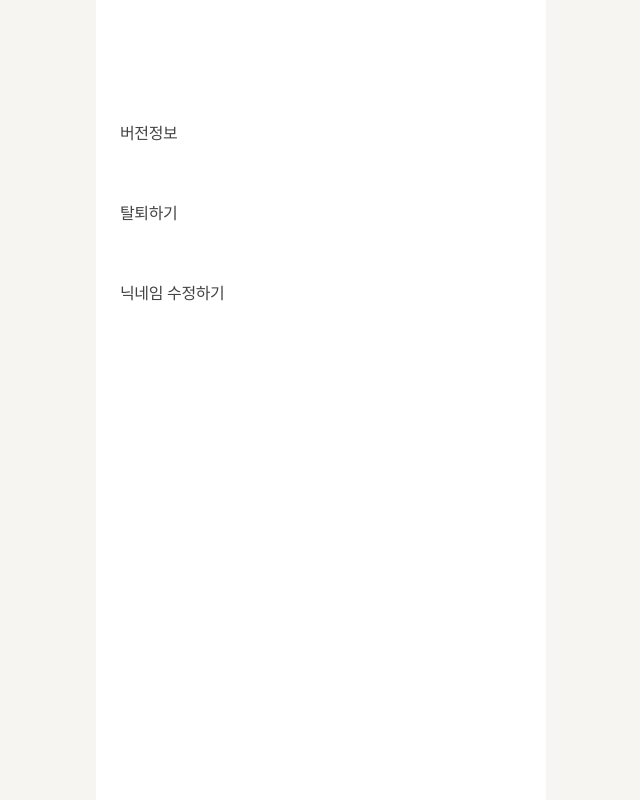
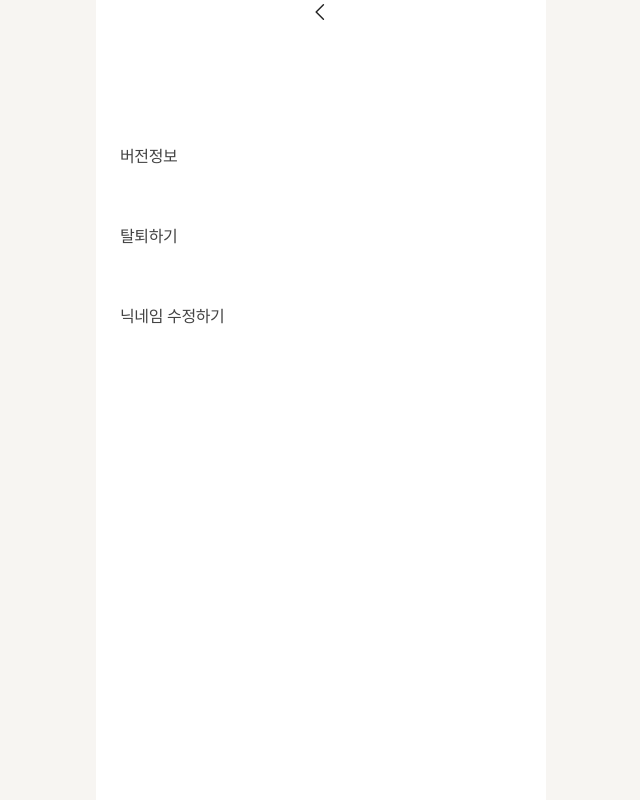
Before and after one commit to recipeasyy/Recipeasy_Client, a Next.js app: page /mypage/setting in a window 1280 px wide. Shown: the whole page, without its empty margins (319-959 px from the left). Built offline with nearby package versions, Linux system fonts and the light colour scheme; a web font is replaced by a local one.

Commit message:
setting/goBack 오류

```diff
--- a/src/pages/mypage/setting.tsx
+++ b/src/pages/mypage/setting.tsx
@@ -1,16 +1,17 @@
 import styled from '@emotion/styled';
+import { Router, useRouter } from 'next/router';
 
 import GNB from '../../components/global/GNB';
-import { SettingIcon } from '../../components/icons/BtnIcons';
-import GoBack from '../../components/navigations/goBack';
+import { GoBackIcon, SettingIcon } from '../../components/icons/BtnIcons';
 
 import FONT from '../../constants/fonts';
 import COLOR from '../../constants/theme';
 
 const MyPage = () => {
+  const router = useRouter();
   return (
     <>
-      <GoBack />
+      <GoBackIcon onClick={() => router.back()} color={COLOR.TYPEFACE_BLACK} />
       <Content>
         <Text css={FONT.BODY_1}>버전정보</Text>
         <Text css={FONT.BODY_1}>탈퇴하기</Text>
```
